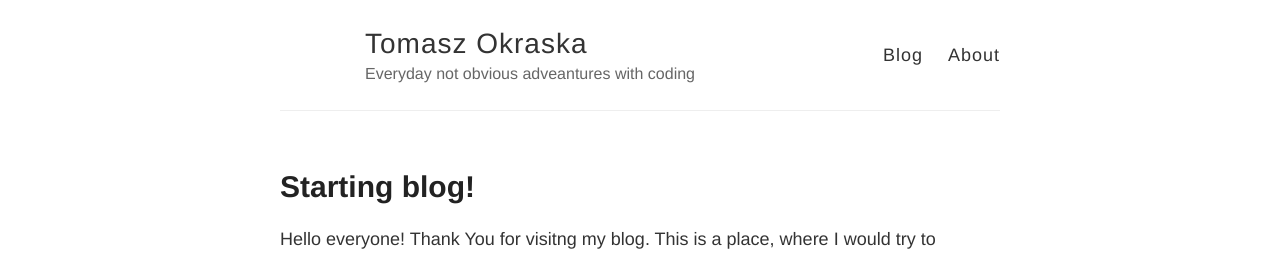
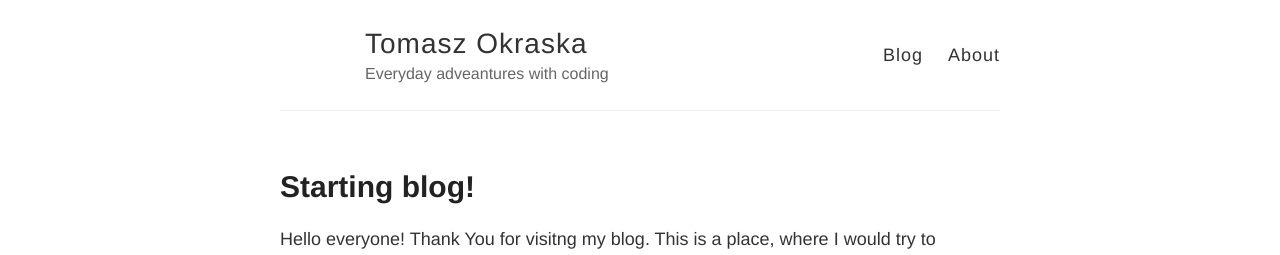
Before and after one commit to okraskat/okraskat.github.io, a Jekyll site: the page built from index.html, in a window 1280 px wide. Shown: the top 255 px of the page. Built offline with Jekyll 4.4.1, drawn with Linux system fonts in a browser that asks for light colours.

Commit message:
Updated Config

```diff
--- a/_config.yml
+++ b/_config.yml
@@ -9,7 +9,7 @@ collections:
     title: Uploads
     output: true
 name: Tomasz Okraska
-description: Everyday not obvious adveantures with coding
+description: Everyday adveantures with coding
 avatar:
 footer-links:
   dribbble:
@@ -28,7 +28,7 @@ footer-links:
 disqus: okraskat-github-io
 google_analytics:
 url: https://okraskat.github.io
-baseurl: ''
+baseurl:
 permalink: "/:title/"
 version: v1.2.0
 kramdown:
@@ -37,7 +37,7 @@ kramdown:
   syntax_highlighter_opts:
     css_class: highlight
 sass:
-  style: :expanded
+  style: expanded
 gems:
 - jekyll-sitemap
 - jekyll-feed
```
